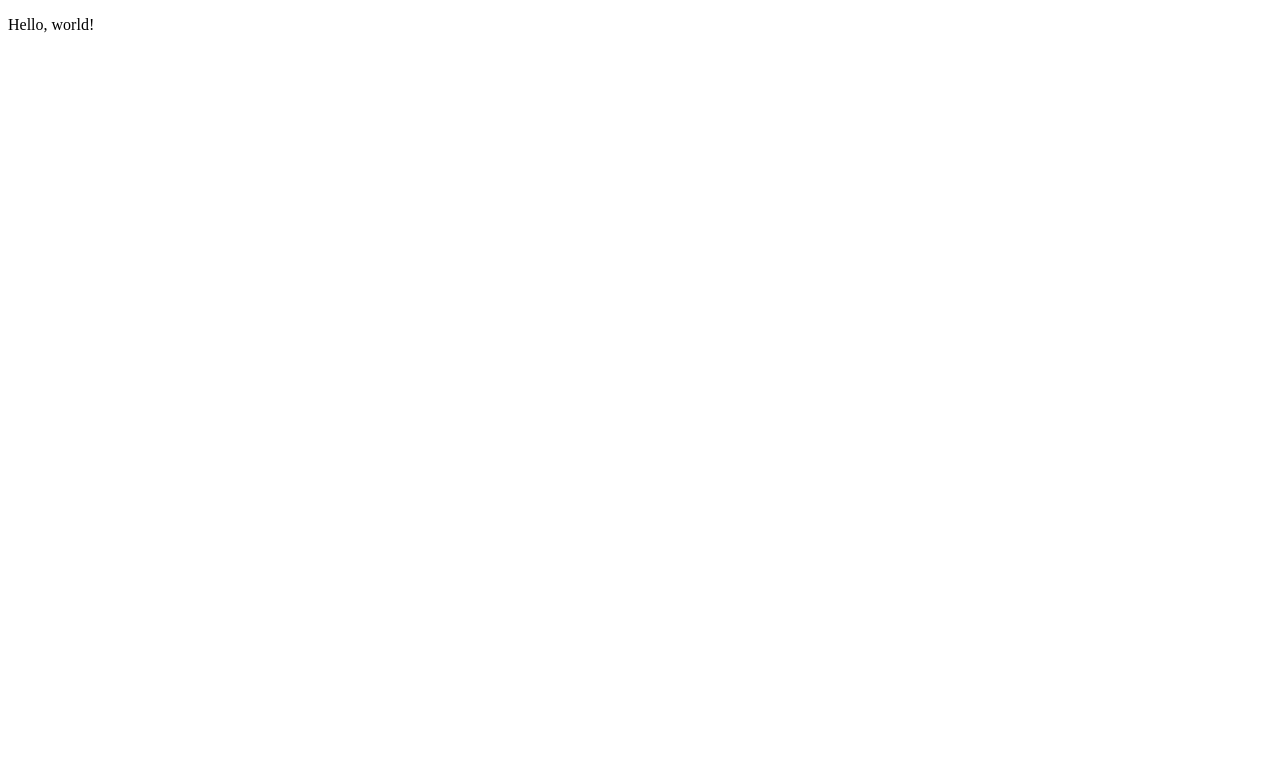
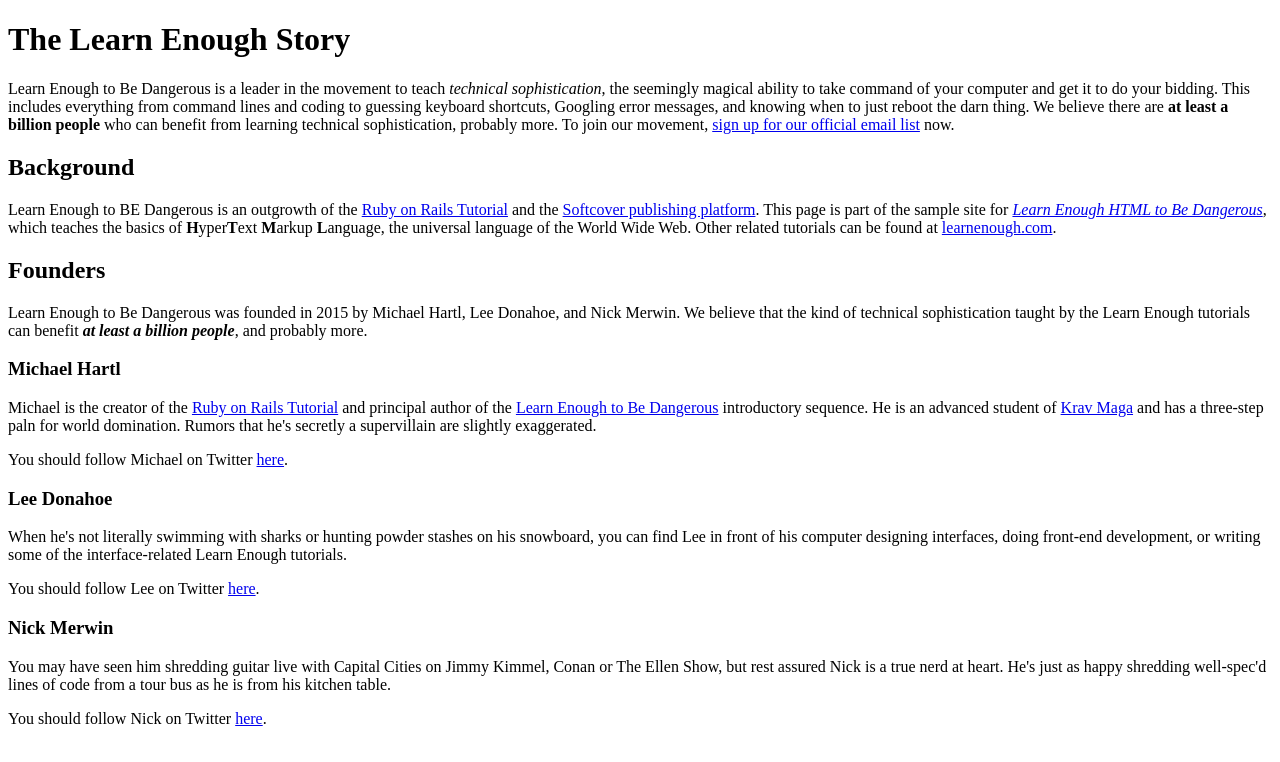
Before and after one commit to njgit-dev/sample_website, a plain HTML site: page index.html in a window 1280 px wide. Drawn offline with Linux system fonts and the light colour scheme.

Commit message:
Add Twitter links and founder info

```diff
--- a/index.html
+++ b/index.html
@@ -1,10 +1,57 @@
 <!DOCTYPE html>
 <html>
   <head>
-  	<title>Page Title</title>
+  	<title>Learn Enough to Be Dangerous</title>
     <meta charset="utf-8">
   </head>
   <body>
-  	<p>Hello, world!</p>
+
+    <h1>The Learn Enough Story</h1>
+
+    <p>
+      Learn Enough to Be Dangerous is a leader in the movement to teach <em>technical sophistication</em>, the seemingly magical ability to take command of your computer and get it to do your bidding. This includes everything from command lines and coding to guessing keyboard shortcuts, Googling error messages, and knowing when to just reboot the darn thing. We believe there are <strong>at least a billion people</strong> who can benefit from learning technical sophistication, probably more. To join our movement, <a href="https://learnenough.com/email">sign up for our official email list</a> now.
+    </p>
+
+    <h2>Background</h2>
+
+    <p>
+      Learn Enough to BE Dangerous is an outgrowth of the <a href="https://railstutorial.org/">Ruby on Rails Tutorial</a> and the <a href="https://www.softcover.io/">Softcover publishing platform</a>. This page is part of the sample site for <a href="https://learnenough.com/html"><em>Learn Enough HTML to Be Dangerous</em></a>, which teaches the basics of <strong>H</strong>yper<strong>T</strong>ext <strong>M</strong>arkup <strong>L</strong>anguage, the universal language of the World Wide Web. Other related tutorials can be found at <a href="https://learnenough.com/">learnenough.com</a>.
+    </p>
+    <h2>Founders</h2>
+
+    <p>
+      Learn Enough to Be Dangerous was founded in 2015 by Michael Hartl, Lee Donahoe, and Nick Merwin. We believe that the kind of technical sophistication taught by the Learn Enough tutorials can benefit <em><strong>at least a billion people</strong></em>, and probably more.
+    </p>
+
+    <h3>Michael Hartl</h3>
+
+    <p>
+      Michael is the creator of the <a href="https://www.railstutorial.org/">Ruby on Rails Tutorial</a> and principal author of the <a href="https://www.learnenough.com">Learn Enough to Be Dangerous</a> introductory sequence. He is an advanced student of <a href="https://www.kravmaga.com/">Krav Maga</a> and has a three-step paln for world domination. Rumors that he's secretly a supervillain are slightly exaggerated.
+    </p>
+
+    <p>
+      You should follow Michael on Twitter <a href="https://twitter.com/mhartl" target="_blank" rel="noopener">here</a>.
+    </p>
+
+    <h3>Lee Donahoe</h3>
+
+    <p>
+      When he's not literally swimming with sharks or hunting powder stashes on his snowboard, you can find Lee in front of his computer designing interfaces, doing front-end development, or writing some of the interface-related Learn Enough tutorials.
+    </p>
+
+    <p>
+      You should follow Lee on Twitter <a href="https://twitter.com/leedonahoe" target="_blank" rel="noopener">here</a>.
+    </p>
+
+    <h3>Nick Merwin</h3>
+
+    <p>
+      You may have seen him shredding guitar live with Capital Cities on Jimmy Kimmel, Conan or The Ellen Show, but rest assured Nick is a true nerd at heart. He's just as happy shredding well-spec'd lines of code from a tour bus as he is from his kitchen table.
+    </p>
+
+    <p>
+      You should follow Nick on Twitter <a href="https://twitter.com/nickmerwin" target="_blank" rel="noopener">here</a>.
+    </p>
+
   </body>
 </html>
```
Also changed, not shown: 1 other file.
